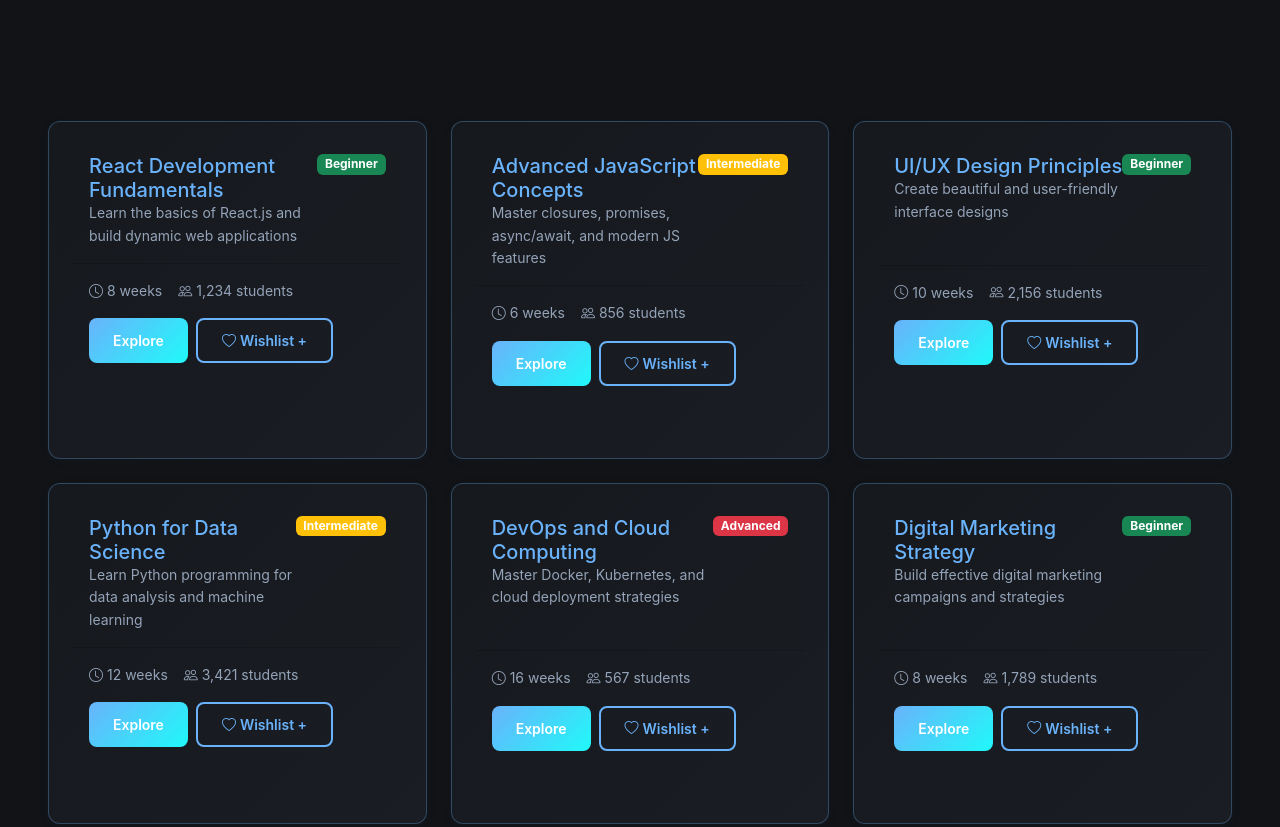
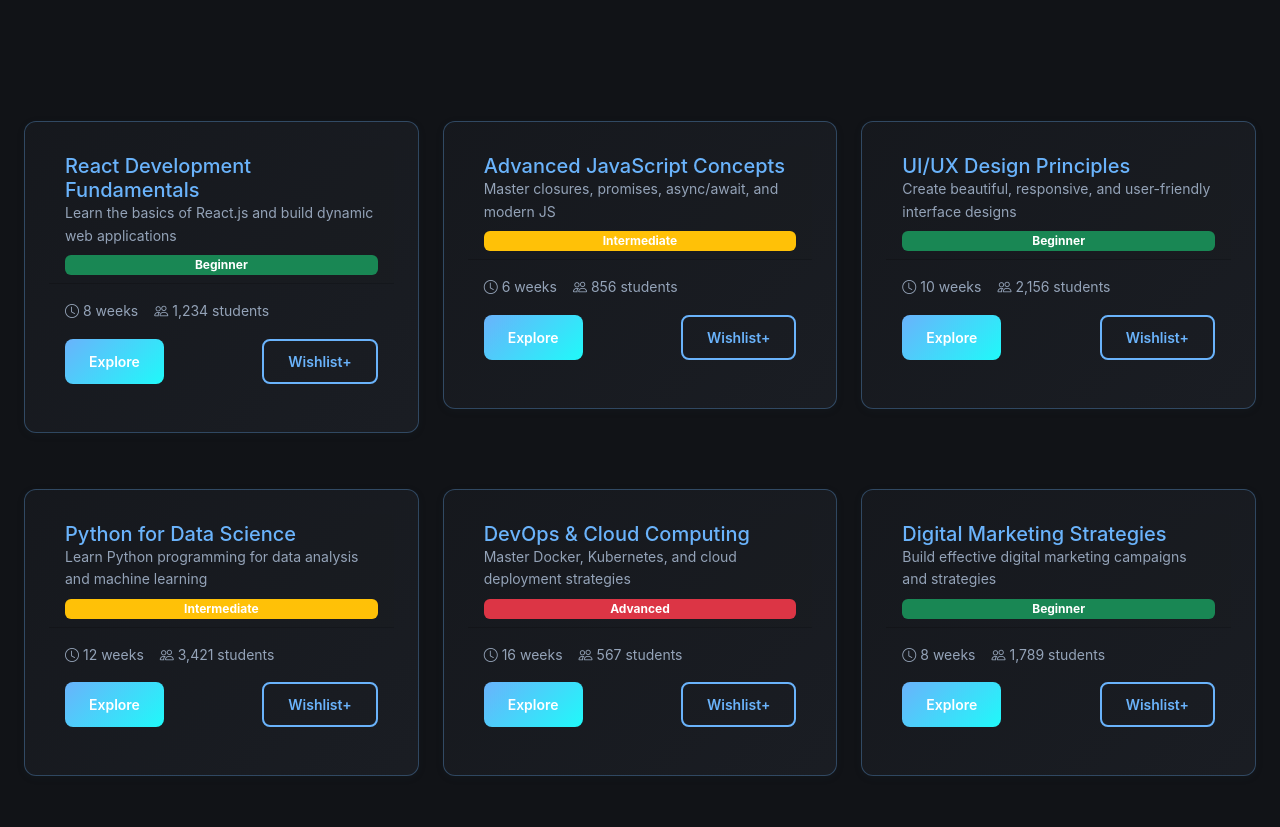
Before and after one commit to sanjaysahoo21/Oryx, a plain HTML site: page src/pages/discover.html in a window 1280 px wide. Shown: the part 440-1267 px from the top of the page. Drawn offline with nearby package versions, Linux system fonts and the light colour scheme.

Commit message:
old one with pages working

```diff
--- a/src/pages/discover.html
+++ b/src/pages/discover.html
@@ -106,16 +106,16 @@
             </div>
         </section>
         <section class="py-5">
-            <div class="container-fluid px-5">
+            <div class="container-fluid px-4">
                 <div class="row g-4" id="coursesContainer">
                     <div class="col-md-6 col-lg-4">
-                        <div class="card course-card h-100 animate-fade-in">
-                            <div class="card-header d-flex justify-content-between align-items-start">
+                        <div class="card course-card animate-fade-in">
+                            <div class="card-header d-grid flex-wrap">
                                 <div>
                                     <h5 class="card-title text-primary mb-0">React Development Fundamentals</h5>
                                     <p class="text-muted small mb-2">Learn the basics of React.js and build dynamic web applications</p>
                                 </div>
-                                <span class="badge bg-success">Beginner</span>
+                                <span class="badge bg-success small">Beginner</span>
                             </div>
                             <div class="card-body">
                                 <div class="d-flex align-items-center gap-3 mb-3 text-muted small">
@@ -128,24 +128,23 @@
                                         <span>1,234 students</span>
                                     </div>
                                 </div>
-                                <div class="d-flex gap-2">
-                                    <a href="https://www.w3schools.com/REACT/DEFAULT.ASP"><button class="btn btn-primary btn-sm flex-fill">Explore</button> </a>
-                                    <button class="btn btn-outline-primary btn-sm d-flex align-items-center gap-1">
-                                        <i class="bi bi-heart"></i>
-                                        Wishlist +
+                                <div class="d-flex flex-wrap g-2 justify-content-between">
+                                    <a href="https://www.w3schools.com/REACT/DEFAULT.ASP"><button class="btn btn-primary btn-sm mb-2 me-2 flex-fill">Explore</button> </a>
+                                    <button class="btn btn-outline-primary btn-sm mb-2">
+                                        Wishlist+
                                     </button>
                                 </div>
                             </div>
                         </div>
                     </div>
                     <div class="col-md-6 col-lg-4">
-                        <div class="card course-card h-100 animate-fade-in" style="animation-delay: 0.1s">
-                            <div class="card-header d-flex justify-content-between align-items-start">
+                        <div class="card course-card animate-fade-in" style="animation-delay: 0.1s">
+                            <div class="card-header d-grid flex-wrap">
                                 <div>
                                     <h5 class="card-title text-primary mb-0">Advanced JavaScript Concepts</h5>
-                                    <p class="text-muted small mb-2">Master closures, promises, async/await, and modern JS features</p>
+                                    <p class="text-muted small mb-2">Master closures, promises, async/await, and modern JS</p>
                                 </div>
-                                <span class="badge bg-warning">Intermediate</span>
+                                <span class="badge bg-warning small">Intermediate</span>
                             </div>
                             <div class="card-body">
                                 <div class="d-flex align-items-center gap-3 mb-3 text-muted small">
@@ -158,25 +157,23 @@
                                         <span>856 students</span>
                                     </div>
                                 </div>
-                                <div class="d-flex gap-2">
-                                    <a href= "https://www.w3schools.com/js/"><button class="btn btn-primary btn-sm flex-fill">Explore</button></a>
-                                    <button class="btn btn-outline-primary btn-sm d-flex align-items-center gap-1">
-                                        <i class="bi bi-heart"></i>
-                                        Wishlist +
+                                <div class="d-flex flex-wrap g-2 justify-content-between">
+                                    <a href="https://www.w3schools.com/js"><button class="btn btn-primary btn-sm mb-2 me-2 flex-fill">Explore</button> </a>
+                                    <button class="btn btn-outline-primary btn-sm mb-2">
+                                        Wishlist+
                                     </button>
                                 </div>
                             </div>
                         </div>
                     </div>
                     <div class="col-md-6 col-lg-4">
-                        <div class="card course-card h-100 animate-fade-in" style="animation-delay: 0.2s">
-                            <div class="card-header d-flex justify-content-between align-items-start">
+                        <div class="card course-card animate-fade-in" style="animation-delay: 0.2s">
+                            <div class="card-header d-grid flex-wrap">
                                 <div>
                                     <h5 class="card-title text-primary mb-0">UI/UX Design Principles</h5>
-                                    <p class="text-muted small mb-2">Create beautiful and user-friendly interface designs</p>
-                                    <br>
+                                    <p class="text-muted small mb-2">Create beautiful, responsive, and user-friendly interface designs</p>
                                 </div>
-                                <span class="badge bg-success">Beginner</span>
+                                <span class="badge bg-success small">Beginner</span>
                             </div>
                             <div class="card-body">
                                 <div class="d-flex align-items-center gap-3 mb-3 text-muted small">
@@ -189,24 +186,23 @@
                                         <span>2,156 students</span>
                                     </div>
                                 </div>
-                                <div class="d-flex gap-2">
-                                   <a href="https://www.geeksforgeeks.org/techtips/principles-of-ui-ux-design/"><button class="btn btn-primary btn-sm flex-fill">Explore</button></a>
-                                    <button class="btn btn-outline-primary btn-sm d-flex align-items-center gap-1">
-                                        <i class="bi bi-heart"></i>
-                                        Wishlist +
+                                <div class="d-flex flex-wrap g-2 justify-content-between">
+                                    <a href="https://www.geeksforgeeks.org/techtips/principles-of-ui-ux-design/"><button class="btn btn-primary btn-sm mb-2 me-2 flex-fill">Explore</button> </a>
+                                    <button class="btn btn-outline-primary btn-sm mb-2">
+                                        Wishlist+
                                     </button>
                                 </div>
                             </div>
                         </div>
                     </div>
                     <div class="col-md-6 col-lg-4">
-                        <div class="card course-card h-100 animate-fade-in" style="animation-delay: 0.3s">
-                            <div class="card-header d-flex justify-content-between align-items-start">
+                        <div class="card course-card animate-fade-in" style="animation-delay: 0.3s">
+                            <div class="card-header d-grid flex-wrap">
                                 <div>
                                     <h5 class="card-title text-primary mb-0">Python for Data Science</h5>
                                     <p class="text-muted small mb-2">Learn Python programming for data analysis and machine learning</p>
                                 </div>
-                                <span class="badge bg-warning">Intermediate</span>
+                                <span class="badge bg-warning small">Intermediate</span>
                             </div>
                             <div class="card-body">
                                 <div class="d-flex align-items-center gap-3 mb-3 text-muted small">
@@ -219,25 +215,23 @@
                                         <span>3,421 students</span>
                                     </div>
                                 </div>
-                                <div class="d-flex gap-2">
-                                    <a href="https://www.w3schools.com/datascience/ds_python.asp"><button class="btn btn-primary btn-sm flex-fill">Explore</button></a>
-                                    <button class="btn btn-outline-primary btn-sm d-flex align-items-center gap-1">
-                                        <i class="bi bi-heart"></i>
-                                        Wishlist +
+                                <div class="d-flex flex-wrap g-2 justify-content-between">
+                                    <a href="https://www.w3schools.com/datascience/ds_python.asp"><button class="btn btn-primary btn-sm mb-2 me-2 flex-fill">Explore</button> </a>
+                                    <button class="btn btn-outline-primary btn-sm mb-2">
+                                        Wishlist+
                                     </button>
                                 </div>
                             </div>
                         </div>
                     </div>
                     <div class="col-md-6 col-lg-4">
-                        <div class="card course-card h-100 animate-fade-in" style="animation-delay: 0.4s">
-                            <div class="card-header d-flex justify-content-between align-items-start">
+                        <div class="card course-card animate-fade-in" style="animation-delay: 0.4s">
+                            <div class="card-header d-grid flex-wrap">
                                 <div>
-                                    <h5 class="card-title text-primary mb-0">DevOps and Cloud Computing</h5>
+                                    <h5 class="card-title text-primary mb-0">DevOps & Cloud Computing</h5>
                                     <p class="text-muted small mb-2">Master Docker, Kubernetes, and cloud deployment strategies</p>
-                                    <br>
                                 </div>
-                                <span class="badge bg-danger">Advanced</span>
+                                <span class="badge bg-danger small">Advanced</span>
                             </div>
                             <div class="card-body">
                                 <div class="d-flex align-items-center gap-3 mb-3 text-muted small">
@@ -250,25 +244,23 @@
                                         <span>567 students</span>
                                     </div>
                                 </div>
-                                <div class="d-flex gap-2">
-                                    <a href="https://www.w3schools.com/training/aws/getting-started-with-devops-on-aws.php"><button class="btn btn-primary btn-sm flex-fill">Explore</button></a>
-                                    <button class="btn btn-outline-primary btn-sm d-flex align-items-center gap-1">
-                                        <i class="bi bi-heart"></i>
-                                        Wishlist +
+                                <div class="d-flex flex-wrap g-2 justify-content-between">
+                                    <a href="https://www.w3schools.com/training/aws/getting-started-with-devops-on-aws.php"><button class="btn btn-primary btn-sm mb-2 me-2 flex-fill">Explore</button> </a>
+                                    <button class="btn btn-outline-primary btn-sm mb-2">
+                                        Wishlist+
                                     </button>
                                 </div>
                             </div>
                         </div>
                     </div>
                     <div class="col-md-6 col-lg-4">
-                        <div class="card course-card h-100 animate-fade-in" style="animation-delay: 0.5s">
-                            <div class="card-header d-flex justify-content-between align-items-start">
+                        <div class="card course-card animate-fade-in" style="animation-delay: 0.5s">
+                            <div class="card-header d-grid flex-wrap flex">
                                 <div>
-                                    <h5 class="card-title text-primary mb-0">Digital Marketing Strategy</h5>
+                                    <h5 class="card-title text-primary mb-0">Digital Marketing Strategies</h5>
                                     <p class="text-muted small mb-2">Build effective digital marketing campaigns and strategies</p>
-                                    <br>
                                 </div>
-                                <span class="badge bg-success">Beginner</span>
+                                <span class="badge bg-success small">Beginner</span>
                             </div>
                             <div class="card-body">
                                 <div class="d-flex align-items-center gap-3 mb-3 text-muted small">
@@ -281,11 +273,10 @@
                                         <span>1,789 students</span>
                                     </div>
                                 </div>
-                                <div class="d-flex gap-2">
-                                    <a href="https://w3schoolsua.github.io/blog/tsifroviy-marketing-strategia_en.html#gsc.tab=0"><button class="btn btn-primary btn-sm flex-fill">Explore</button></a>
-                                    <button class="btn btn-outline-primary btn-sm d-flex align-items-center gap-1">
-                                        <i class="bi bi-heart"></i>
-                                        Wishlist +
+                                <div class="d-flex flex-wrap g-2 justify-content-between">
+                                    <a href="https://w3schoolsua.github.io/blog/tsifroviy-marketing-strategia_en.html#gsc.tab=0"><button class="btn btn-primary btn-sm mb-2 me-2 flex-fill">Explore</button> </a>
+                                    <button class="btn btn-outline-primary btn-sm mb-2">
+                                        Wishlist+
                                     </button>
                                 </div>
                             </div>
```
Also changed, not shown: src/pages/auth.html (+0 -126 lines), src/pages/create.html (+2 -2 lines), src/pages/user_portfolio.html (+14 -15 lines), src/scripts/auth.js (+4 -4 lines).
